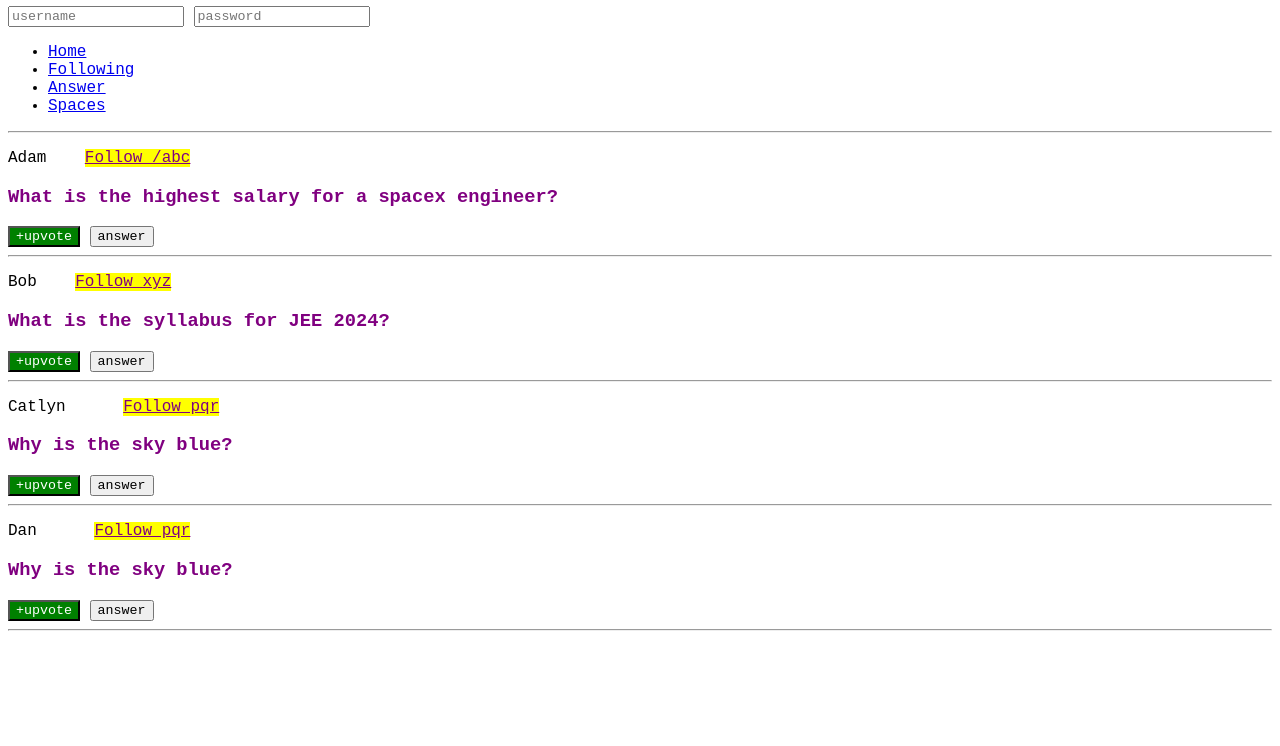
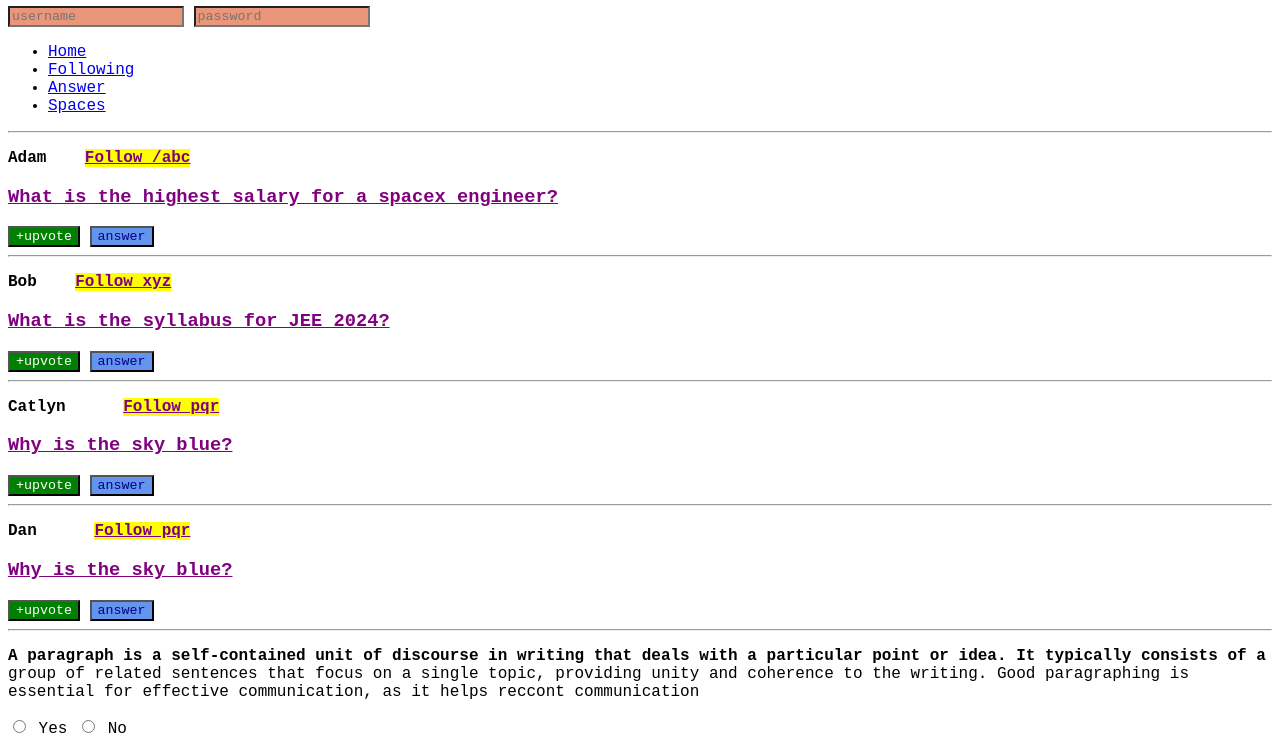
Before and after one commit to LovePathak4/HTML, a plain HTML site: page selectors.html in a window 1280 px wide. Shown: the part 74-820 px from the top of the page. Drawn offline with Linux system fonts and the light colour scheme.

Commit message:
update feature

```diff
--- a/selectors.css
+++ b/selectors.css
@@ -27,3 +27,61 @@
     color: purple;
     background-color: yellow;
 }
+p + h3{
+    text-decoration: underline;
+}
+
+.upvote +button{
+    background-color: cornflowerblue;
+    color: darkblue;
+}
+
+div>input{
+    background-color: darksalmon;
+}
+
+input[type="text"]{
+    color:white;
+}
+input[type="password"]{
+    color: green;
+}
+input [type]{
+    color: black;
+}
+
+button:hover{
+    background-color: black;
+    color: white;
+}
+h3:hover
+{
+    text-decoration: overline;
+}
+
+button:active{
+    background-color: red;
+    color: yellow;
+}
+
+input[type="radio"]:checked + label{
+    font-weight: bold;
+    color: red;
+}
+
+/*.post:nth-of-type(2){
+    background-color: rgb(155, 21, 21);
+}
+    */
+
+h1::first-letter{
+    color: black;
+}
+p::first-line{
+    font-weight: bold;
+}
+
+p::selection{
+    background-color: yellow;
+    color: green;
+}
--- a/selectors.html
+++ b/selectors.html
@@ -71,6 +71,14 @@
                 <button>answer</button>
             </span>
             <hr />
+
+            <div>
+                <p> A paragraph is a self-contained unit of discourse in writing that deals with a particular point or idea. It typically consists of a group of related sentences that focus on a single topic, providing unity and coherence to the writing. Good paragraphing is essential for effective communication, as it helps reccont communication</p>
+                <input type="radio" id="yes" name="agreement">
+                <label for="yes">Yes</label>
+                <input type="radio" id="no" name="agreement">
+                <label for="no">No</label>
+            </div>
     </main>
   </body>
 </html>
```
